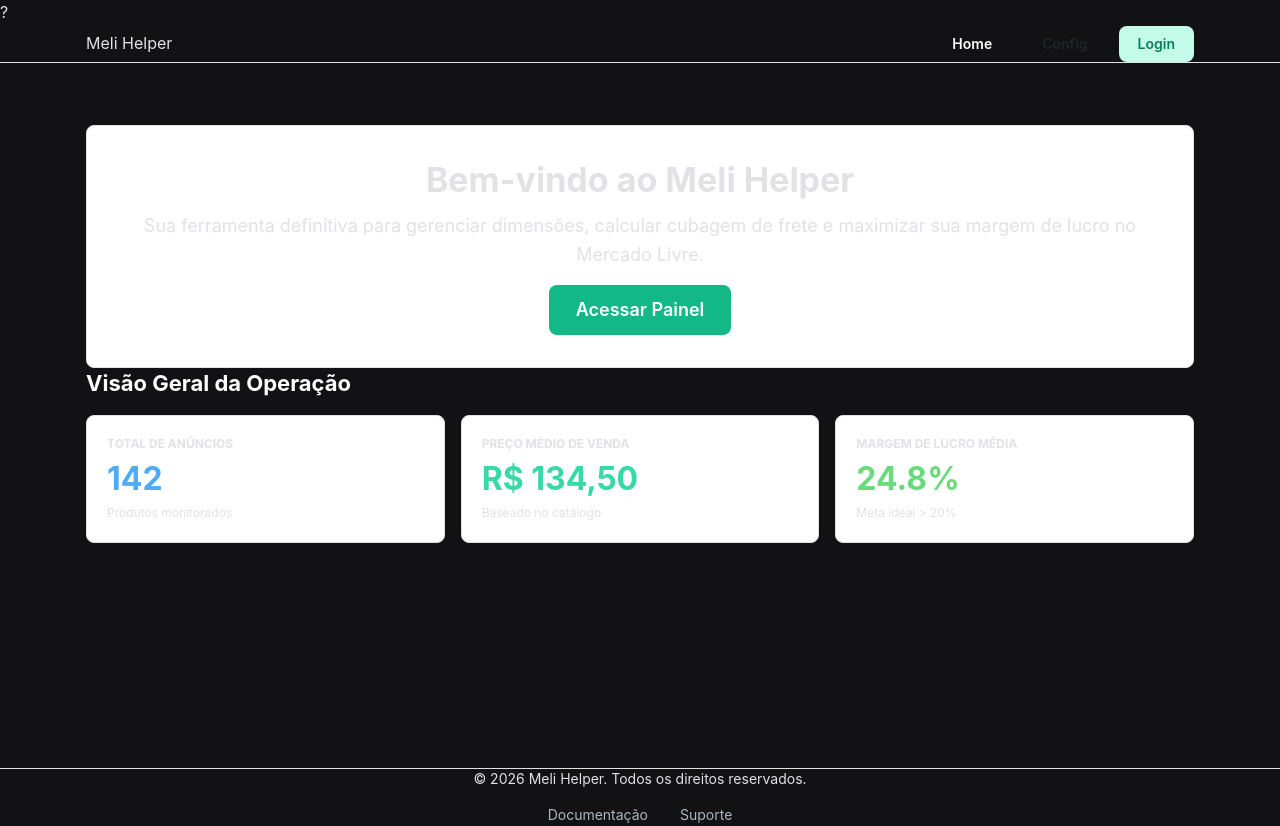
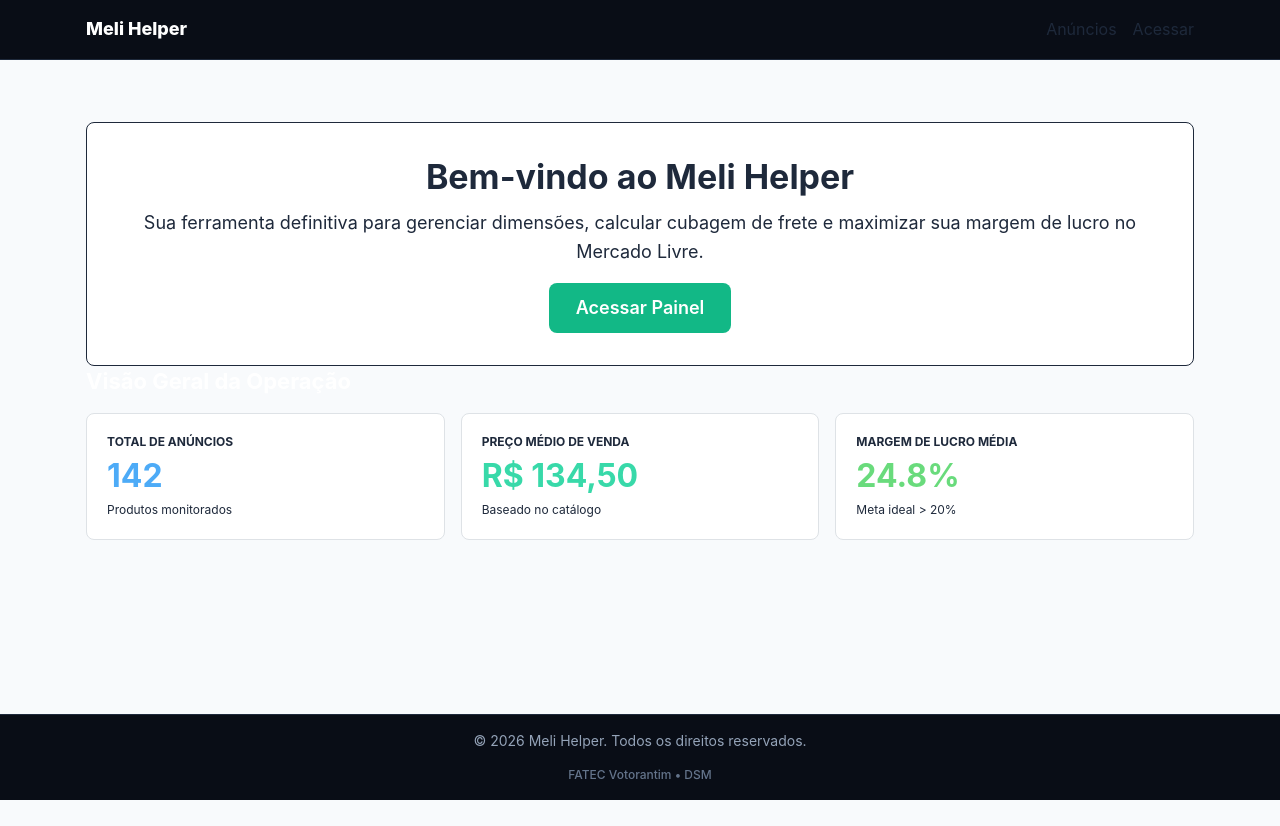
Before and after one commit to guilermes/meli-helper, a React (Vite) app in the folder client/: page / in a window 1280 px wide. After the commit the page ends 800 px from the top, so only its background shows below. Built offline with nearby package versions, Linux system fonts and the light colour scheme.

Commit message:
updating styles in globals.css

```diff
--- a/client/index.css
+++ b/client/index.css
@@ -1 +1,2 @@
 @import 'bootstrap/dist/css/bootstrap.min.css';
+@import 'tailwindcss/tailwind.css';
--- a/client/index.html
+++ b/client/index.html
@@ -1,11 +1,11 @@
-?<!DOCTYPE html>
-<html lang="en">
+<!DOCTYPE html>
+<html lang="pt-BR">
 <head>
     <meta charset="UTF-8">
     <meta name="viewport" content="width=device-width, initial-scale=1.0">
-    <title>Document</title>
+    <title>MeliHelper</title>
 </head>
-<body>
+<body class="bg-slate-950 m-0 p-0">
     <div id="root"></div>
     <script type="module" src="/src/main.tsx"></script>
 </body>
--- a/client/src/components/Footer.tsx
+++ b/client/src/components/Footer.tsx
@@ -1,42 +1,26 @@
 // src/components/Footer.tsx
-import { Container, Text, Group, Anchor } from '@mantine/core';
+import { Text, Container, Group, Box } from '@mantine/core';
 
 export default function Footer() {
-  const anoAtual = new Date().getFullYear();
-
   return (
-    <footer className="bg-slate-950 border-t border-slate-800 py-6 mt-auto">
-      <Container size="lg">
-        {/* Distribui o texto de copyright e links extras de forma responsiva */}
-        <Group justify="space-between" className="flex-col sm:flex-row gap-4">
-
-          <Text size="sm" c="slate.400" ta={{ base: 'center', sm: 'left' }}>
-            &copy; {anoAtual} <span className="text-teal-400 font-medium">Meli Helper</span>. Todos os direitos reservados.
+    <Box
+      component="footer"
+      style={{
+        backgroundColor: '#090d16',
+        borderTop: '1px solid #1e293b',
+        marginTop: 'auto' // Crucial para o Flexbox empurrar para o rodapé
+      }}
+    >
+      <Container size="lg" py="md">
+        <Group justify="space-between" className="flex-col sm:flex-row gap-2">
+          <Text size="sm" style={{ color: '#94a3b8' }}>
+            &copy; {new Date().getFullYear()} Meli Helper. Todos os direitos reservados.
           </Text>
-
-          {/* Links úteis do rodapé (Opcional, mas dá um visual super profissional) */}
-          <Group gap="xl" justify="center">
-            <Anchor
-              href="https://github.com"
-              target="_blank"
-              size="sm"
-              c="gray.5"
-              className="hover:text-teal-400 transition-colors"
-            >
-              Documentação
-            </Anchor>
-            <Anchor
-              href="#"
-              size="sm"
-              c="gray.5"
-              className="hover:text-teal-400 transition-colors"
-            >
-              Suporte
-            </Anchor>
-          </Group>
-
+          <Text size="xs" style={{ color: '#64748b' }} fw={500}>
+            FATEC Votorantim &bull; DSM
+          </Text>
         </Group>
       </Container>
-    </footer>
+    </Box>
   );
 }
--- a/client/src/components/NavBar.tsx
+++ b/client/src/components/NavBar.tsx
@@ -1,60 +1,40 @@
 // src/components/NavBar.tsx
-import { Group, Button, Text, Container } from '@mantine/core';
-import { Link, useLocation } from 'react-router-dom';
+import { Group, Text, Container, Box } from '@mantine/core';
+import { Link } from 'react-router-dom';
 
-export default function NavBar(){
-  // O useLocation nos diz em qual rota o usuário está neste momento (ex: "/" ou "/config")
-  const location = useLocation();
+export default function NavBar() {
+  return (
+    <Box
+      component="nav"
+      style={{
+        backgroundColor: '#090d16',
+        borderBottom: '1px solid #1e293b'
+      }}
+      h={60}>
 
-  return (
-    <header className="bg-slate-950 border-b border-slate-800 p-4">
-      {/* Container para manter o menu alinhado com as margens do resto da página */}
-      <Container size="lg" className="flex justify-between items-center">
-
-        {/* BRAND / LOGO: Direciona para a Home */}
-        <Text
-          component={Link}
-          to="/"
-          className="text-white font-bold text-xl tracking-wide cursor-pointer hover:text-teal-400 transition-colors"
-        >
-          Meli Helper
-        </Text>
-
-        {/* LISTA DE LINKS: Organizados horizontalmente usando o Group do Mantine */}
-        <Group gap="sm">
-          {/* Link para a Home */}
-          <Button
+      <Container size="lg" h="100%">
+        <Group justify="space-between" h="100%">
+          <Text
             component={Link}
             to="/"
-            variant="subtle"
-            // Se a URL do navegador for exatamente "/", destaca o botão
-            color={location.pathname === '/' ? 'white' : 'gray'}
+            fw={800}
+            c="white"
+            size="lg"
+            className="no-underline tracking-tight"
           >
-            Home
-          </Button>
+            Meli <span className="text-teal-400">Helper</span>
+          </Text>
 
-          {/* Link para as Configurações */}
-          <Button
-            component={Link}
-            to="/config"
-            variant="subtle"
-            color={location.pathname === '/config' ? 'white' : 'gray'}
-          >
-            Config
-          </Button>
-
-          {/* Link para o Login (Botão com visual de destaque) */}
-          <Button
-            component={Link}
-            to="/login"
-            variant={location.pathname === '/login' ? 'filled' : 'light'}
-            color="teal"
-          >
-            Login
-          </Button>
+          <Group gap="md">
+            <Link to="/produtos" className="text-sm font-medium text-gray-900 hover:text-white no-underline transition-colors">
+              Anúncios
+            </Link>
+            <Link to="/login" className="text-sm font-medium text-gray-900 hover:text-white no-underline transition-colors">
+              Acessar
+            </Link>
+          </Group>
         </Group>
-
       </Container>
-    </header>
+    </Box>
   );
 }
--- a/client/src/globals.css
+++ b/client/src/globals.css
@@ -2,24 +2,30 @@
 @tailwind components;
 @tailwind utilities;
 
-/* 1. SUAS VARIÁVEIS DE COR DO TEMA ESCURO */
+/* VARIÁVEIS DE COR DO TEMA - SOFT LIGHT (Gentil para os olhos) */
 :root {
-  --bg-primary: #121214;
-  --bg-secondary: #202024;
+  /* Fundo principal ligeiramente acinzentado/quente para quebrar o brilho do branco */
+  --bg-primary: #f8fafc;       /* Slate 50 - Extremamente suave */
 
-  --text-primary: #e1e1e6;
-  --text-secondary: #a8a8b3;
+  /* Fundo secundário para Cards, Navbar e Sidebar (Branco puro para dar contraste sutil sobre o fundo) */
+  --bg-secondary: #ffffff;
 
-  --accent: #00b37e;
-  --accent-hover: #00875f;
+  /* Textos em tons de grafite escuro em vez de preto puro (evita contraste agressivo) */
+  --text-primary: #1e293b;     /* Slate 800 - Leitura perfeita e confortável */
+  --text-secondary: #64748b;   /* Slate 500 - Para textos secundários e legendas */
 
-  --border: #323238;
+  /* Cor de Destaque / Ações Principais (Um azul corporativo suave e moderno) */
+  --accent: #0f766e;           /* Teal 700 - Elegante, profissional e ótimo contraste no claro */
+  --accent-hover: #115e59;     /* Teal 800 */
+
+  /* Bordas finas e discretas para separar os elementos sem poluir visualmente */
+  --border: #e2e8f0;           /* Slate 200 - Divisória muito suave */
 
   --font-sans: 'Inter', system-ui, -apple-system, sans-serif;
   --transition-fast: 0.2s ease-in-out;
 }
 
-/* 2. RESET E CORREÇÕES DE RENDERIZAÇÃO */
+/* RESET E CORREÇÕES DE RENDERIZAÇÃO */
 *, *::before, *::after {
   box-sizing: border-box;
   margin: 0;
@@ -30,20 +36,32 @@
   font-size: 16px;
   -webkit-font-smoothing: antialiased;
   -moz-osx-font-smoothing: grayscale;
+  scroll-behavior: smooth;
 }
 
-/* 3. AQUI ESTÁ O SEGREDO DO LAYOUT DO SEU APP */
 body {
   background-color: var(--bg-primary);
   color: var(--text-primary);
   font-family: var(--font-sans);
   min-height: 100vh;
   line-height: 1.6;
-
-  /* Modificado para flex-column: isso garante que o NavBar fique no topo,
-     o conteúdo no meio e o Footer colado lá embaixo na tela! */
   display: flex;
   flex-direction: column;
+}
+
+/* CUSTOMIZAÇÃO DA SCROLLBAR (Tema Claro Elegante) */
+::-webkit-scrollbar {
+  width: 8px;
+}
+::-webkit-scrollbar-track {
+  background: var(--bg-primary);
+}
+::-webkit-scrollbar-thumb {
+  background: #cbd5e1; /* Slate 300 */
+  border-radius: 4px;
+}
+::-webkit-scrollbar-thumb:hover {
+  background: #94a3b8; /* Slate 400 */
 }
 
 /* Reseta estilos de links globais para não conflitar com o Mantine */
@@ -56,12 +74,3 @@
   display: block;
   max-width: 100%;
 }
-
-/*
-  DICA DE OURO: Note que os blocos ".navbar", ".navbar-brand", ".navbar-nav"
-  e "Footer" foram totalmente removidos daqui!
-
-  Como esses estilos agora são gerenciados internamente pelos componentes do
-  Mantine (usando Group, Container, Button, etc.), deixar aquelas classes antigas
-  aqui causaria bugs de espaçamento e larguras quebradas (como o antigo 'min-width: 99vw').
-*/
--- a/client/src/main.tsx
+++ b/client/src/main.tsx
@@ -15,7 +15,6 @@
 
 ReactDOM.createRoot(document.getElementById('root')!).render(
   <React.StrictMode>
-    {/* 1. O MantineProvider PRECISA ser o pai mais externo de todos */}
     <MantineProvider theme={theme}>
       <App />
     </MantineProvider>
--- a/client/src/pages/Home.tsx
+++ b/client/src/pages/Home.tsx
@@ -22,7 +22,6 @@
   return (
     <Container size="lg" py="xl" mt={30} className="flex-grow">
 
-      {/* SEÇÃO HERO / BOAS-VINDAS */}
       <Paper
         p="xl"
         radius="md"
--- /dev/null
+++ b/client/tailwind.config.js
@@ -0,0 +1,11 @@
+/** @type {import('tailwindcss').Config} */
+export const content = [
+  "./index.html",
+  "./src/**/*.{js,ts,jsx,tsx}",
+  // Adicione esta linha para o Tailwind ler os estilos internos do Tremor:
+  "./node_modules/@tremor/**/*.{js,ts,jsx,tsx}",
+];
+export const theme = {
+  extend: {},
+};
+export const plugins = [];
--- a/client/tailwindcss.config.js
+++ /dev/null
@@ -1,13 +0,0 @@
-/** @type {import('tailwindcss').Config} */
-module.exports = {
-  content: [
-    "./index.html",
-    "./src/**/*.{js,ts,jsx,tsx}",
-    // Adicione esta linha para o Tailwind ler os estilos internos do Tremor:
-    "./node_modules/@tremor/**/*.{js,ts,jsx,tsx}",
-  ],
-  theme: {
-    extend: {},
-  },
-  plugins: [],
-}
```
Also changed, not shown: client/src/App.tsx (+1 -12 lines).
